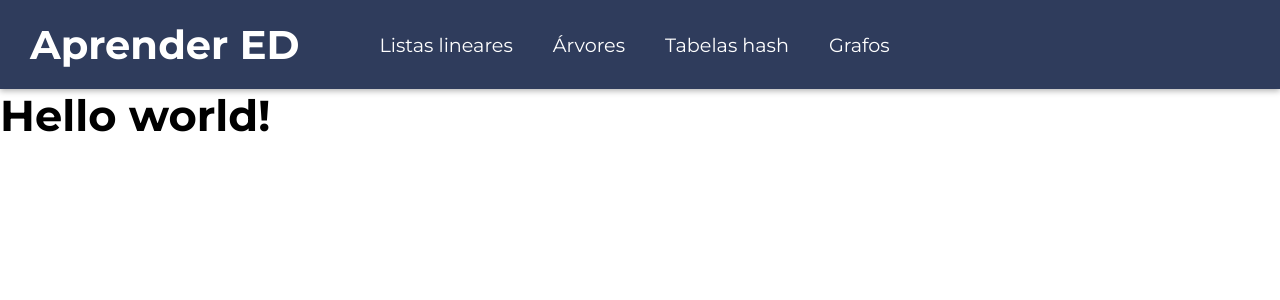
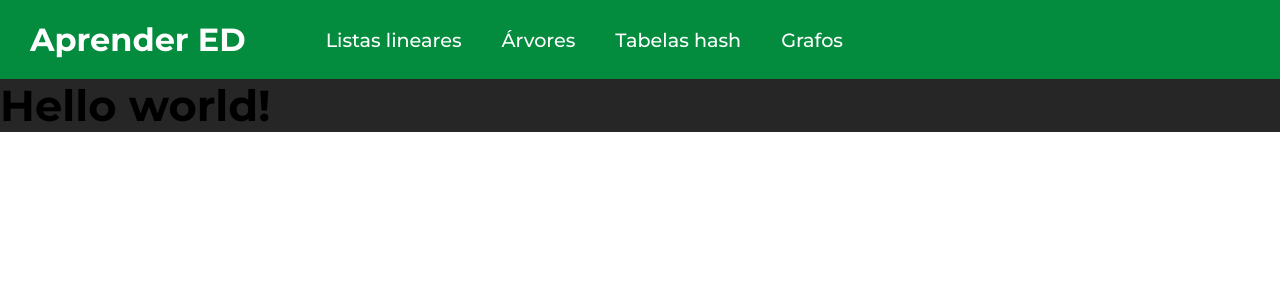
Before and after one commit to mrffilipe/learn-data-structures, a Next.js app: page / in a window 1280 px wide. Shown: the top 300 px of the page. Built offline with nearby package versions, Linux system fonts and the light colour scheme.

Commit message:
Styling Sidebar

```diff
--- a/src/app/fonts.css
+++ b/src/app/fonts.css
@@ -44,12 +44,4 @@ a {
     h3 {
         font-size: 1.7em;
     }
-
-    p {
-        font-size: 1.2em;
-    }
-
-    a {
-        font-size: 1.2em;
-    }
 }
--- a/src/app/globals.css
+++ b/src/app/globals.css
@@ -5,9 +5,14 @@
 }
 
 :root {
-  --primary-color: #ACB3C2;
-  --alternative-color: #65718F;
-  --accent-color: #2F3C5C;
+  --primary-color: #262626;
+  --alternative-color: #313131;
+  --accent-color: #038C3E;
+  --text-highlight-color: #d8d8d8;
+}
+
+main {
+  background-color: var(--primary-color);
 }
 
 @media screen and (min-width: 960px) {}
--- a/src/app/learn/layout.tsx
+++ b/src/app/learn/layout.tsx
@@ -1,3 +1,5 @@
+import styles from './page.module.css'
+
 import Sidebar from '@/components/Sidebar'
 
 const Layout = ({
@@ -6,10 +8,10 @@ const Layout = ({
     children: React.ReactNode
 }) => {
     return (
-        <div>
+        <section className={styles.content}>
             <Sidebar />
             {children}
-        </div>
+        </section>
     )
 }
 
--- /dev/null
+++ b/src/app/learn/page.module.css
@@ -0,0 +1,3 @@
+.content {
+    display: flex;
+}
--- a/src/components/Header/styles.module.css
+++ b/src/components/Header/styles.module.css
@@ -9,7 +9,7 @@
 .logo {
     text-decoration: none;
     color: #fff;
-    font-size: 2.5em;
+    font-size: 2em;
     font-weight: 700;
 }
 
@@ -30,10 +30,12 @@
 .navigation a {
     text-decoration: none;
     color: #fff;
+    font-size: 1.2em;
+    font-weight: 500;
     transition: all .3s ease;
 }
 
 .navigation a:hover {
-    color: var(--primary-color);
-    border-bottom: 1px solid var(--primary-color);
+    color: var(--text-highlight-color);
+    border-bottom: 1px solid var(--text-highlight-color);
 }
--- a/src/components/Sidebar/styles.module.css
+++ b/src/components/Sidebar/styles.module.css
@@ -0,0 +1,65 @@
+.navigation {
+    min-width: 240px;
+    max-width: 300px;
+    height: 100vh;
+    background-color: #3b3b3b;
+    overflow-y: auto;
+
+    position: sticky;
+    top: 0;
+}
+
+.navigation ul {
+    list-style: none;
+}
+
+.navigation ul>a svg {
+    font-size: 2em;
+}
+
+.navigation li {
+    border-bottom: 1px solid var(--primary-color);
+}
+
+.navigation a {
+    text-decoration: none;
+    color: #fff;
+    padding: 1em;
+    display: flex;
+    justify-content: space-between;
+    align-items: center;
+    transition: all .3s ease;
+}
+
+.navigation a:hover {
+    border-left: 3px solid #fff;
+}
+
+.expandable_menu {
+    background-color: #555;
+}
+
+.expandable_menu>a {
+    border-bottom: 1px solid var(--primary-color);
+}
+
+.expandable_menu>a svg {
+    color: var(--accent-color);
+    transition: all .3s ease;
+}
+
+.expandable_menu li {
+    display: none;
+}
+
+.expandable_menu li a {
+    margin-left: 1em;
+}
+
+.expand_menu>a svg {
+    transform: rotate(90deg);
+}
+
+.expand_menu li {
+    display: block;
+}
```
Also changed, not shown: package.json (+8 -4 lines), src/components/Sidebar/index.tsx (+71 -1 lines), 1 other file (tests, documents, lock files or other folders).
